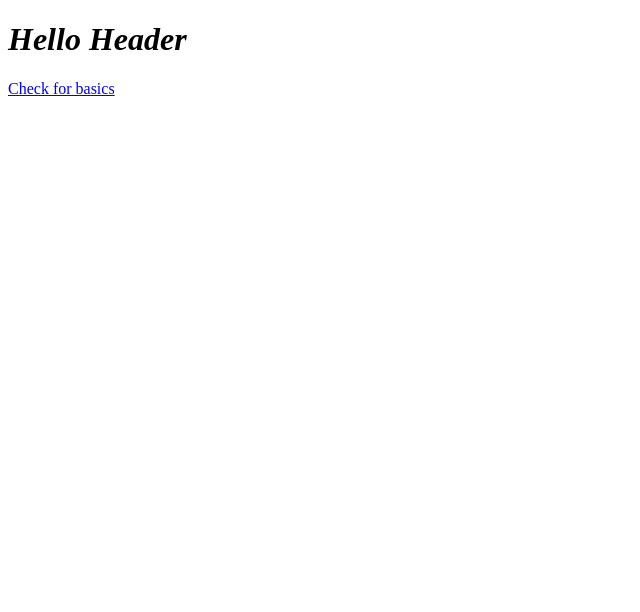
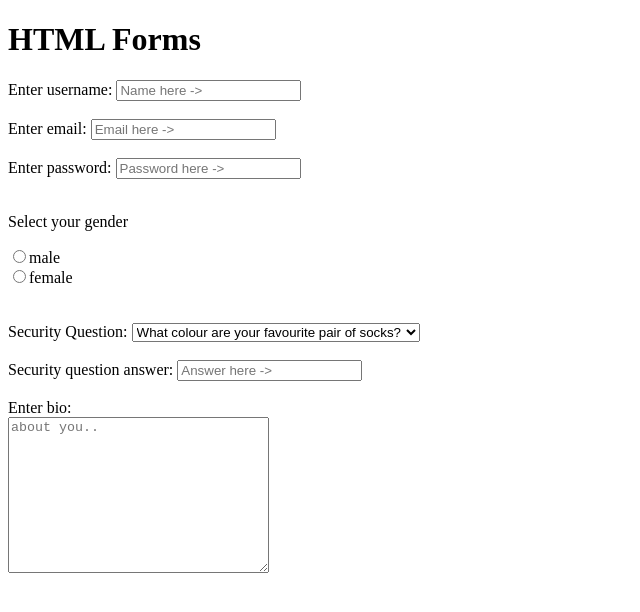
Before and after one commit to LKalana/htmlcss_tutorial, a plain HTML site: page index.html in a window 1280 px wide. Shown: the whole page, without its empty margins (0-640 px from the left). Drawn offline with Linux system fonts and the light colour scheme.

Commit message:
New addition

```diff
--- a/index.html
+++ b/index.html
@@ -2,10 +2,42 @@
 <html>
   <head>
     <title>hello Webpage</title>
-    <h1><em>Hello Header</em></h1>
   </head>
   <body>
-    <label for="link"></label>
-    <a href="http://127.0.0.1:5500/htmlcss_tutorial/basicsyntax.html" id="link">Check for basics</a>
+
+   <h1>HTML Forms</h1>
+    <!--Let's use HTML forms-->
+  <form>
+    <!--Using iputs and labels-->
+    <label for="username">Enter username:</label>
+    <input type="text" id="username" name="username" placeholder="Name here ->">
+    <br><br>
+    <label for="email">Enter email:</label>
+    <input type="email" name="email" id="email" placeholder="Email here ->">
+    <br><br>
+    <label for="password">Enter password:</label>
+    <input type="password" name="password" id="password" placeholder="Password here ->">
+    <br><br>
+    <!--Using radio buttons-->
+    <p>Select your gender</p>
+    <input type="radio" name="gender" value="male">male<br>
+    <input type="radio" name="gender" value="female">female<br>
+    <br><br>
+
+    <label for="question">Security Question:</label>
+    <select name="question" id="question">
+      <option value="q1">What colour are your favourite pair of socks?</option>
+      <option value="q2">If you could be a vegitable, What it could be?</option>
+      <option value="q3">What is your best security question?</option>
+    </select>
+      <br><br>
+      <label for="answer">Security question answer:</label>
+      <input type="text" id="answer" placeholder="Answer here ->">
+      <br><br>
+      <label for="bio">Enter bio:</label><br>
+      <textarea name="bio" id="bio" cols="30" rows="10" placeholder="about you.."></textarea>
+
+  </form>
+
   </body>
 </html>
```
